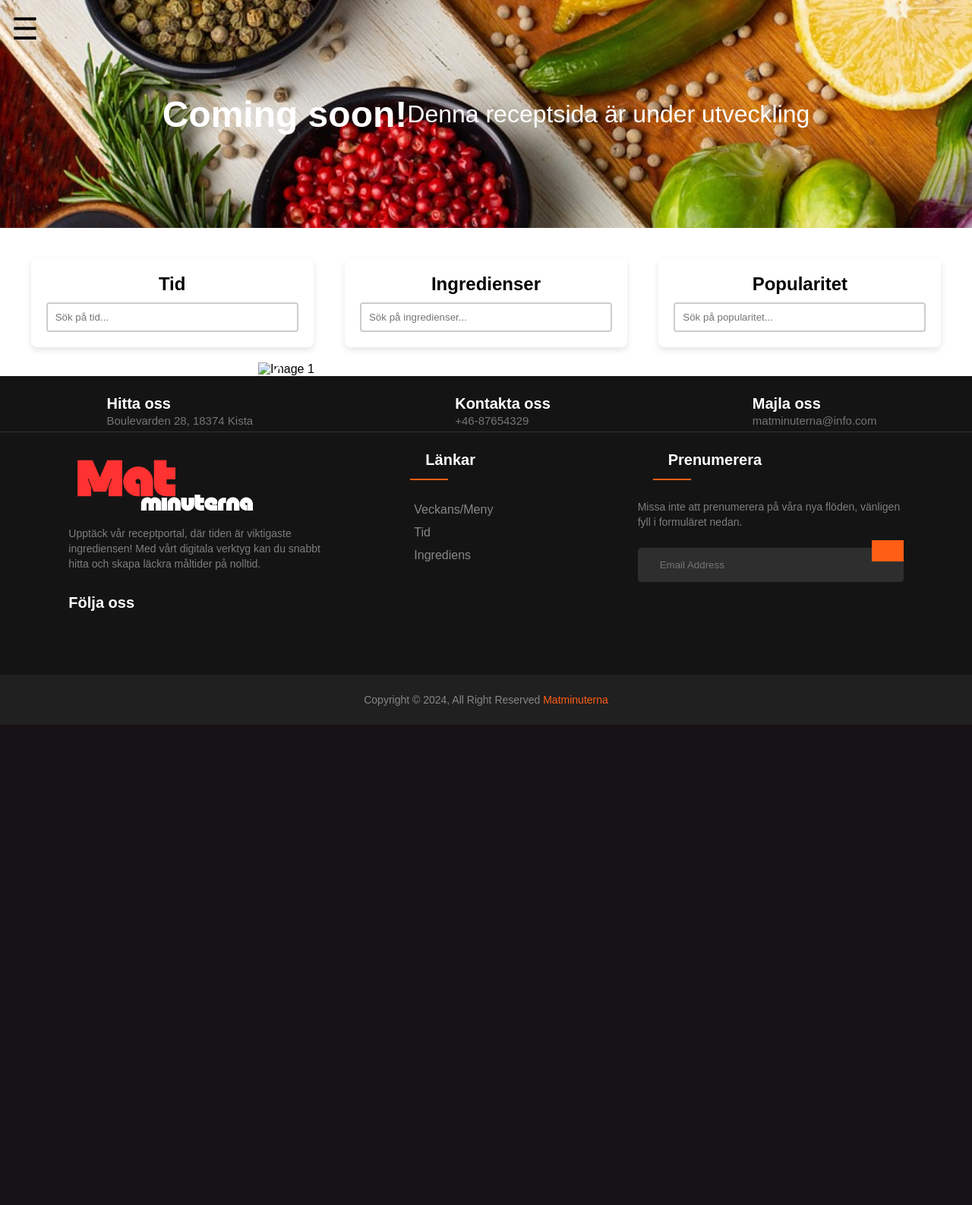
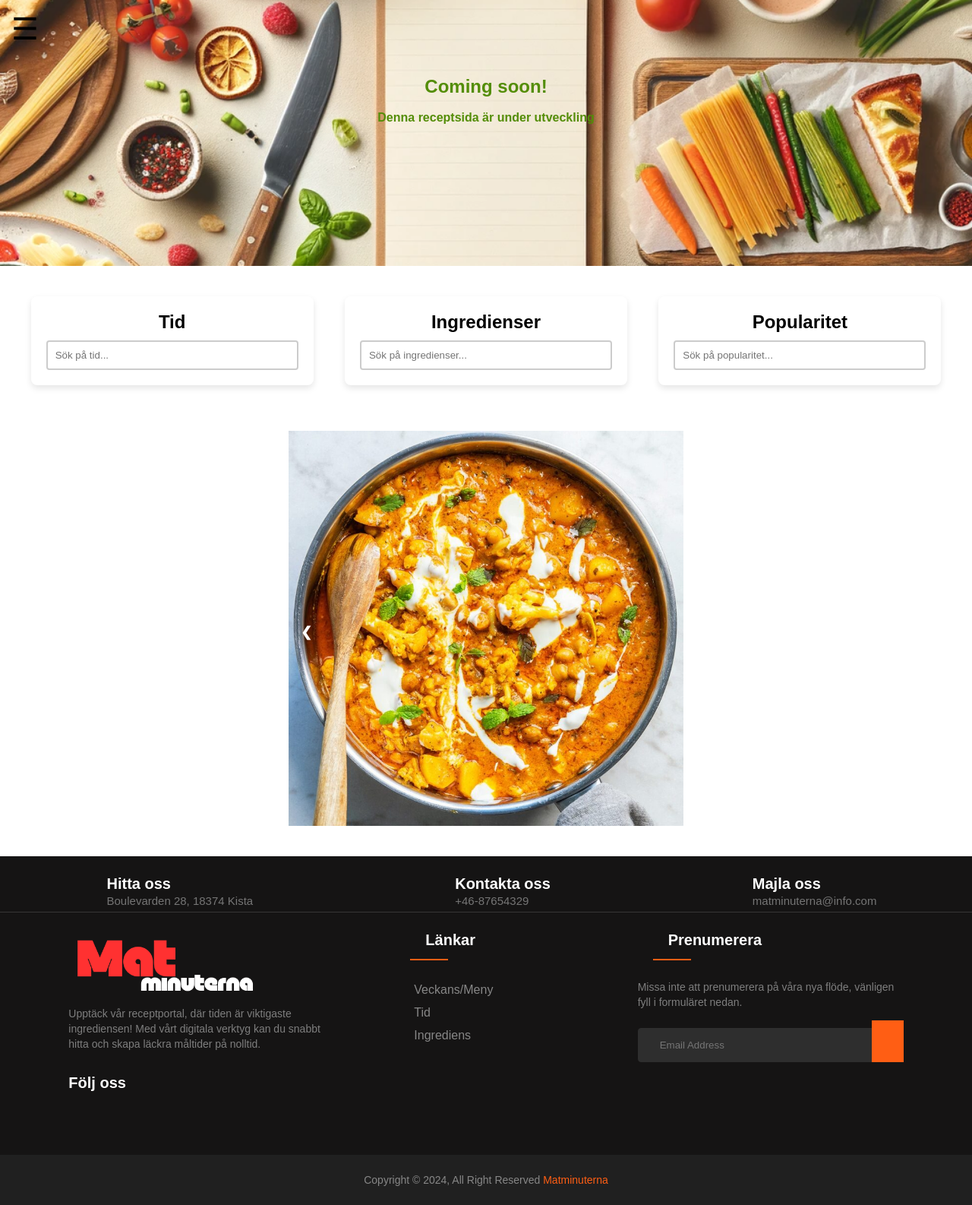
Before and after one commit to PetarNikolicc/Agil, a Flask app: page / in a window 1280 px wide. Shown: the whole page at 76% size. Before the commit the page ends 954 px from the top, so only its background shows below. Run offline with Flask 3, Linux system fonts and the light colour scheme; some libraries are stand-ins or nearby versions.

Commit message:
ändrat herobild,fixat"coming soon",lagt till karusell bilder(5),fixat så logon ej syns över när sidebaren är öppet + lagt till orange hover på sidebar.

```diff
--- a/static/cardstyle.css
+++ b/static/cardstyle.css
@@ -3,14 +3,23 @@ body {
 }
 
 .hero {
-    height: 300px;
+    height: 350px;
     background-color: #f8f8f8;
-    display: flex;
     justify-content: center;
     align-items: center;
     text-align: center;
+    padding-top: 100px;
 }
 
+.hero {
+    background-image: url(/images/AI_Image.jpg);
+    background-size: cover;
+    background-position: center;
+    justify-content: center;
+    align-items: center;
+    color: rgb(83, 141, 7);
+    font-size: 1rem;
+  }
 .card-container {
     display: flex;
     justify-content: space-around;
--- a/static/footerstyle.css
+++ b/static/footerstyle.css
@@ -171,18 +171,18 @@
   padding: 14px 28px;
   background: #2E2E2E;
   border: 1px solid #2E2E2E;
-  color: #fff;
+  color: #ffffff;
 }
 .subscribe-form button {
     position: absolute;
     right: 0;
     background: #ff5e14;
-    padding: 13px 20px;
+    padding: 30px 20px;
     border: 1px solid #ff5e14;
     top: 0;
 }
 .subscribe-form button i {
-  color: #fff;
+  color: #f8f8f8;
   font-size: 22px;
   transform: rotate(-6deg);
 }
--- a/static/karusell.css
+++ b/static/karusell.css
@@ -6,10 +6,13 @@ body {
     max-width: 600px;
     margin: auto;
     overflow: hidden;
+    padding: 40px;
+
 }
 .carousel img {
     width: 100%;
     display: none;
+
 }
 .carousel img.active {
     display: block;
--- a/static/style.css
+++ b/static/style.css
@@ -3,29 +3,7 @@ body, html {
     padding: 0;
     height: 100%;
   }
-  .hero {
-    background-image: url('images/ingredients.jpg');
-    height: 100vh;
-    background-size: cover;
-    background-position: center;
-    display: flex;
-    justify-content: center;
-    align-items: center;
-    color: white;
-    text-align: right;
-    font-size: 2rem;
-  }
-  /*.container {
-    height: 80vh;
-    background: #000;
-    color: white;
-    display: flex;
-    justify-content: center;
-    align-items: center;
-    text-align: center;
-    font-size: 1.5rem;
-  }
-  */
+
   .features {
     display: flex;
     justify-content: space-around;
--- a/static/stylesidebar.css
+++ b/static/stylesidebar.css
@@ -19,7 +19,7 @@ body {
     height: 100%;
     width: 0;
     position: fixed;
-    z-index: 2;
+    z-index: 3;
     top: 0;
     left: 0;
     background-color: #202020;
@@ -37,9 +37,9 @@ body {
     transition: 0.3s;
 }
 
-/* .sidebar a:hover {
-    background-color: #f04d4d;
-} */
+.sidebar a:hover {
+    background-color: #ff5e14;
+}
 
 .sidebar .closebtn {
     position: absolute;
@@ -54,6 +54,6 @@ body {
     left: 0;
     width: 100%;
     height: 100%;
-    z-index: 1;
+    z-index: 2;
     display: none;
 }
--- a/templates/index.html
+++ b/templates/index.html
@@ -26,7 +26,7 @@
 
     <section class="hero">
         <h1>Coming soon!</h1><br>
-        <p>Denna receptsida är under utveckling</p>
+        <h4>Denna receptsida är under utveckling</h4>
 
     </section>
 
@@ -46,9 +46,11 @@
     </div>
 
     <div class="carousel">
-        <img src="https://via.placeholder.com/600x400?text=Image+1" class="active" alt="Image 1">
-        <img src="https://via.placeholder.com/600x400?text=Image+2" alt="Image 2">
-        <img src="https://via.placeholder.com/600x400?text=Image+3" alt="Image 3">
+        <img src="/images/Aloo-gobi-foto-Nurlan-Emir-Mathem-800x800.jpg" class="active" alt="Image 1">
+        <img src="/images/images.jpg" alt="Image 2">
+        <img src="/images/Klassisk_lasagne_med_gronsallad-foto-sanna-livijn-wexell-1500.jpg" alt="Image 3">
+        <img src="/images/kycklingpasta-med-soltorkade-tomater_1580.avif" alt="Image 4">
+        <img src="/images/Grillad-flankstek-med-chimichurrisas.png" alt="Image 5">
         <a class="prev" onclick="changeSlide(-1)">&#10094;</a>
         <a class="next" onclick="changeSlide(1)">&#10095;</a>
     </div>
@@ -98,7 +100,7 @@
                                 <p>Upptäck vår receptportal, där tiden är viktigaste ingrediensen! Med vårt digitala verktyg kan du snabbt hitta och skapa läckra måltider på nolltid.</p>
                             </div>
                             <div class="footer-social-icon">
-                                <span>Följa oss</span>
+                                <span>Följ oss</span>
                                 <a href="#"><i class="fab fa-facebook-f facebook-bg"></i></a>
                                 <a href="#"><i class="fab fa-pinterest pinterest-bg"></i></a>
                                 <a href="#"><i class="fab fa-instagram instagram-bg"></i></a>
@@ -123,7 +125,7 @@
                                 <h3>Prenumerera</h3>
                             </div>
                             <div class="footer-text mb-25">
-                                <p>Missa inte att prenumerera på våra nya flöden, vänligen fyll i formuläret nedan. </p>
+                                <p>Missa inte att prenumerera på våra nya flöde, vänligen fyll i formuläret nedan. </p>
                             </div>
                             <div class="subscribe-form">
                                 <form action="#">
@@ -153,7 +155,7 @@
     <script>
     let currentSlide = 0;
     const slides = document.querySelectorAll('.carousel img');
-    const slideInterval = 3000; // Byter bild var 3:e sekund
+    const slideInterval = 6000; // Byter bild var 6:e sekund
 
     function changeSlide(direction) {
         slides[currentSlide].classList.remove('active');
```
